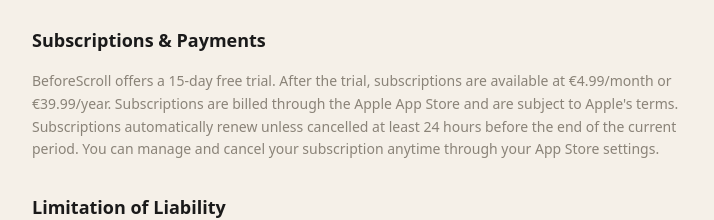
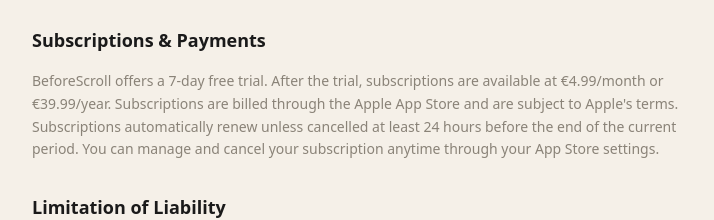
Before and after one commit to jlasne/beforescroll-web, a Next.js app: page /terms in a window 1280 px wide. Shown: the part 393-613 px from the top of the page, without its empty margins (272-986 px from the left). Built offline with nearby package versions, Linux system fonts and the light colour scheme.

Commit message:
update(terms): change free trial from 15 to 7 days

```diff
--- a/src/app/terms/page.tsx
+++ b/src/app/terms/page.tsx
@@ -33,7 +33,7 @@
             Subscriptions & Payments
           </h2>
           <p>
-            BeforeScroll offers a 15-day free trial. After the trial,
+            BeforeScroll offers a 7-day free trial. After the trial,
             subscriptions are available at &euro;4.99/month or &euro;39.99/year.
             Subscriptions are billed through the Apple App Store and
             are subject to Apple&apos;s terms. Subscriptions automatically renew
```
